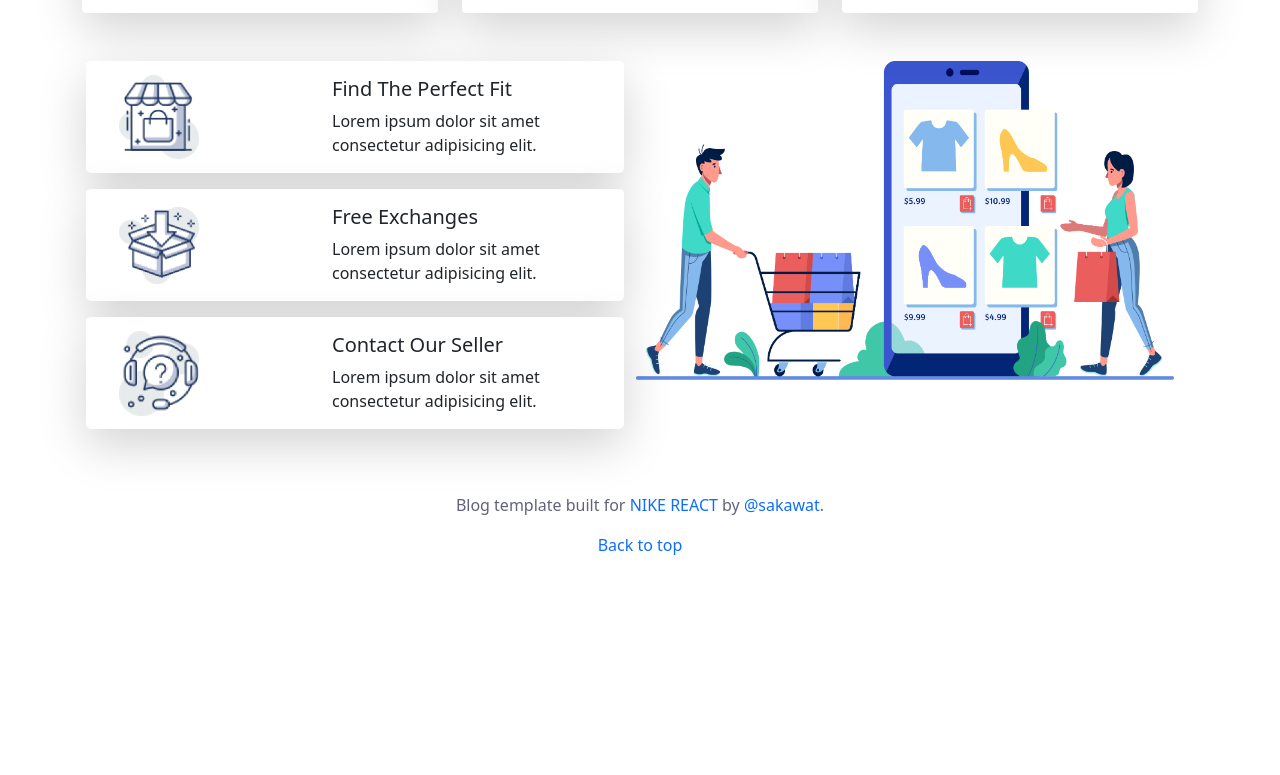
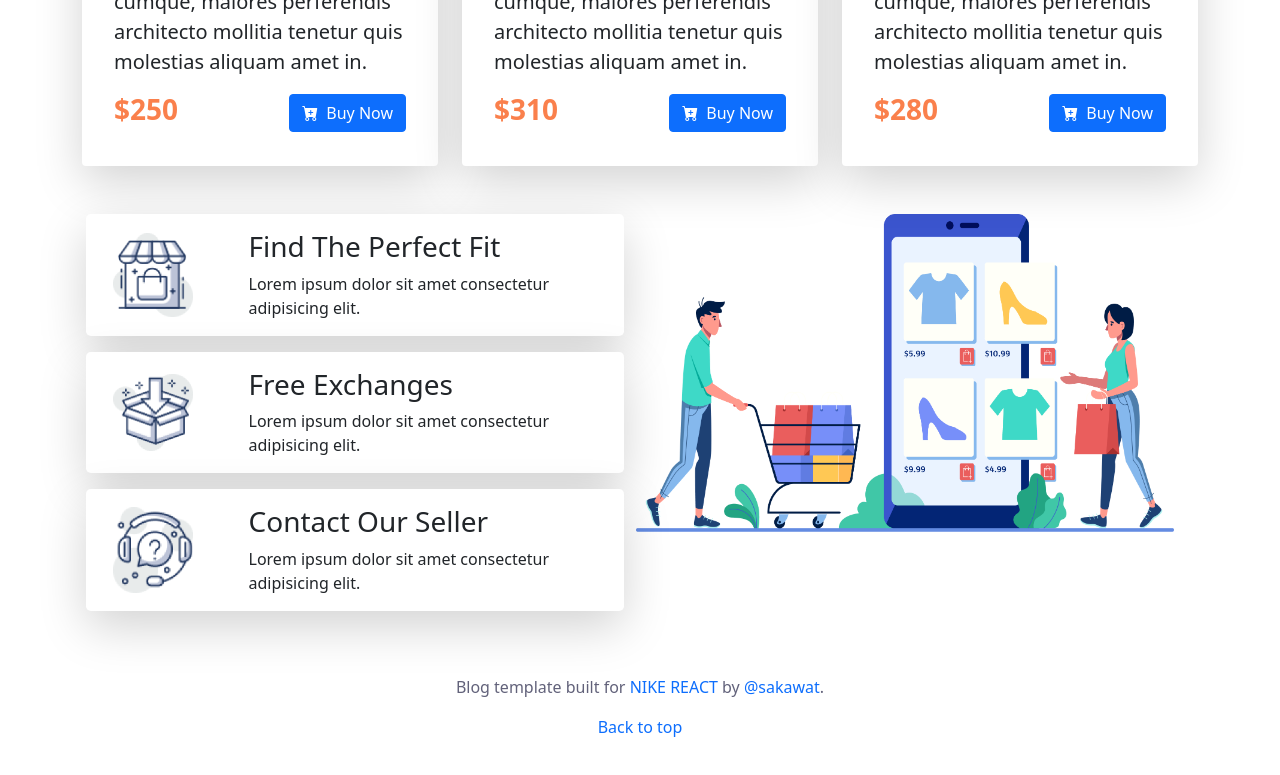
Before and after one commit to smsakawat/Nike-React, a plain HTML site: page index.html in a window 1280 px wide. Shown: the part 1887-2662 px from the top of the page. Before the commit the page ends 2484 px from the top, so only its background shows below. Drawn offline with nearby package versions, Linux system fonts and the light colour scheme.

Commit message:
Full Nike

```diff
--- a/css/style.css
+++ b/css/style.css
@@ -8,7 +8,7 @@
 }
 .title{
     font-size: 4rem;
-    font-weight: 600;
+    font-weight: 650;
 }
 .orange-color{
     color:#FA804C;
--- a/index.html
+++ b/index.html
@@ -19,7 +19,6 @@
     <header>
         <nav class="navbar navbar-expand-lg navbar-light home-bg fixed-top">
             <div class="container-fluid">
-                <div class="pe-5 p-lg-0">
                 <a class="navbar-brand" href="#">
                     <img src="icons/Logo.png" alt="" width="290" height="40"></a>
                 <button class="navbar-toggler" type="button" data-bs-toggle="collapse"
@@ -27,7 +26,6 @@
                     aria-expanded="false" aria-label="Toggle navigation">
                     <span class="navbar-toggler-icon"></span>
                 </button>
-                </div>
                 <div class="collapse navbar-collapse" id="navbarSupportedContent">
                     <ul class="navbar-nav mb-2 mb-lg-0 pe-5 ms-auto">
                         <li class="nav-item px-2">
@@ -51,8 +49,8 @@
         <!-- nike react home -->
         <section class="container-fluid home-bg m-0 p-5">
             <div class="row d-flex align-items-center justify-content-center justify-items-between">
-                <div class="col-12 col-lg-6 px-5 order-2 order-lg-0">
-                    <img src="images/Group 33092.png" width="410" height="410">
+                <div class="col-12 col-lg-6 p-5 order-2 order-lg-0">
+                    <img src="images/Group 33092.png" class="w-100">
                 </div>
                 <div class="col-12 col-lg-6 ps-5 order-1 order-lg-0 pt-5 p-lg-0">
                     <h1 class="title orange-color">NIKE REACT</h1>
@@ -191,14 +189,14 @@
 
                 <div class="row row-cols-1 order-2 order-lg-0  gy-4 gy-lg-0">
                     <div class="card mb-3 border-0 shadow-lg rounded-3">
-                        <div class="row g-2 d-flex align-items-center justify-content-between p-4 p-lg-0">
-                            <div class="col-md-4 d-flex align-items-center justify-content-center pe-5">
+                        <div class="row p-4 p-lg-0">
+                            <div class="col-md-3 d-flex align-items-center justify-content-center">
                                 <img src="icons/image 12.png" class="img-fluid rounded-start" alt="..." width="80"
                                     height="80">
                             </div>
-                            <div class="col-md-8 ps-5">
-                                <div class="card-body">
-                                    <h5 class="card-title">Find The Perfect Fit</h5>
+                            <div class="col-md-9">
+                                <div class="card-body text-center text-lg-start">
+                                    <h3 class="card-title">Find The Perfect Fit</h3>
                                     <p class="card-text">Lorem ipsum dolor sit amet consectetur adipisicing elit. </p>
 
                                 </div>
@@ -206,14 +204,14 @@
                         </div>
                     </div>
                     <div class="card mb-3 border-0 shadow-lg rounded-3">
-                        <div class="row g-2 d-flex align-items-center justify-content-between p-4 p-lg-0">
-                            <div class="col-md-4 d-flex align-items-center justify-content-center pe-5">
+                        <div class="row p-4 p-lg-0">
+                            <div class="col-md-3 d-flex align-items-center justify-content-center">
                                 <img src="icons/image 13.png" class="img-fluid rounded-start" alt="..." width="80"
                                     height="80">
                             </div>
-                            <div class="col-md-8 ps-5">
-                                <div class="card-body">
-                                    <h5 class="card-title">Free Exchanges</h5>
+                            <div class="col-md-9">
+                                <div class="card-body text-center text-lg-start">
+                                    <h3 class="card-title">Free Exchanges</h3>
                                     <p class="card-text">Lorem ipsum dolor sit amet consectetur adipisicing elit. </p>
 
                                 </div>
@@ -221,20 +219,21 @@
                         </div>
                     </div>
                     <div class="card mb-3 border-0 shadow-lg rounded-3">
-                        <div class="row g-2 d-flex align-items-center justify-content-between p-4 p-lg-0">
-                            <div class="col-md-4 d-flex align-items-center justify-content-center pe-5">
+                        <div class="row p-4 p-lg-0">
+                            <div class="col-md-3 d-flex align-items-center justify-content-center">
                                 <img src="icons/image 14.png" class="img-fluid rounded-start" alt="..." width="80"
                                     height="80">
                             </div>
-                            <div class="col-md-8 ps-5">
-                                <div class="card-body">
-                                    <h5 class="card-title">Contact Our Seller</h5>
+                            <div class="col-md-9">
+                                <div class="card-body text-center text-lg-start">
+                                    <h3 class="card-title">Contact Our Seller</h3>
                                     <p class="card-text">Lorem ipsum dolor sit amet consectetur adipisicing elit. </p>
 
                                 </div>
                             </div>
                         </div>
                     </div>
+
                 </div>
                 <div><img src="icons/XMLID 1.png" class="img-fluid order-1 order-lg-0" alt="..."></div>
             </div>
```
Lines whose indentation alone changed are shown as unchanged.
